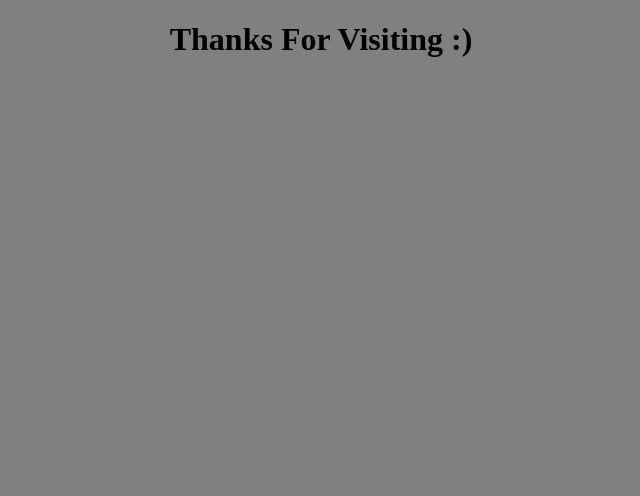
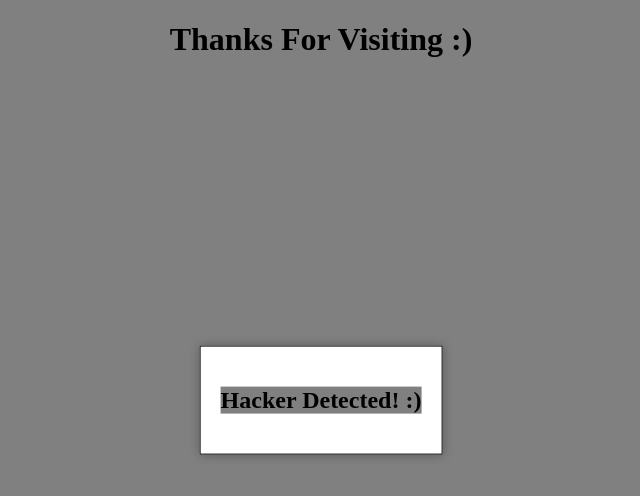
Before and after one commit to br0k3nsec/br0k3nsec.github.io, a plain HTML site: page index.html in a window 1280 px wide. Shown: the whole page, without its empty margins (319-959 px from the left). Drawn offline with Linux system fonts and the light colour scheme.

Commit message:
Update index.html

```diff
--- a/index.html
+++ b/index.html
@@ -6,24 +6,44 @@
     <meta name="viewport" content="width=device-width, initial-scale=1.0">
     <title>br0k3nsec</title>
     <style>
-        *{
+        * {
             background-color: gray;
             color: black;
         }
+
+        #alert {
+            display: none;
+            position: fixed;
+            top: 50%;
+            left: 50%;
+            transform: translate(-50%, -50%);
+            padding: 20px;
+            background-color: white;
+            border: 1px solid black;
+            box-shadow: 0 0 10px rgba(0, 0, 0, 0.3);
+            z-index: 9999;
+        }
+
+        #alert.show {
+            display: block;
+        }
     </style>
-    <script>
-        // XSS alert function
-        function showAlert() {
-            alert("Hacker Detected!! :)");
-        }
-    </script>
 </head>
 <body>
     <center><h1>Thanks For Visiting :) </h1></center>
 
-    <!-- Trigger the XSS alert -->
+    <!-- Alert message -->
+    <div id="alert">
+        <h2>Hacker Detected! :)</h2>
+    </div>
+
+    <!-- Trigger the alert -->
     <script>
-        showAlert();
+        // Show the alert after 2 seconds
+        setTimeout(function() {
+            var alertElement = document.getElementById('alert');
+            alertElement.classList.add('show');
+        }, 2000);
     </script>
 </body>
 </html>
```
